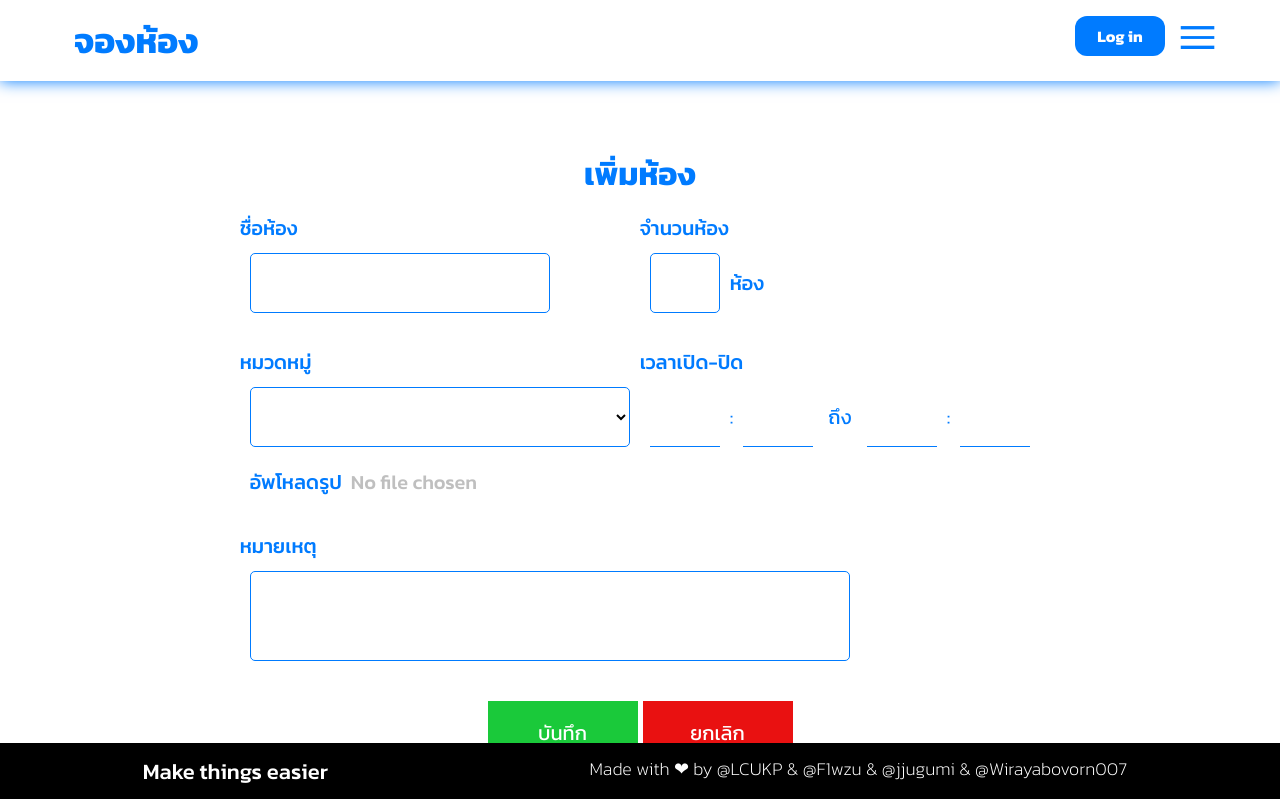
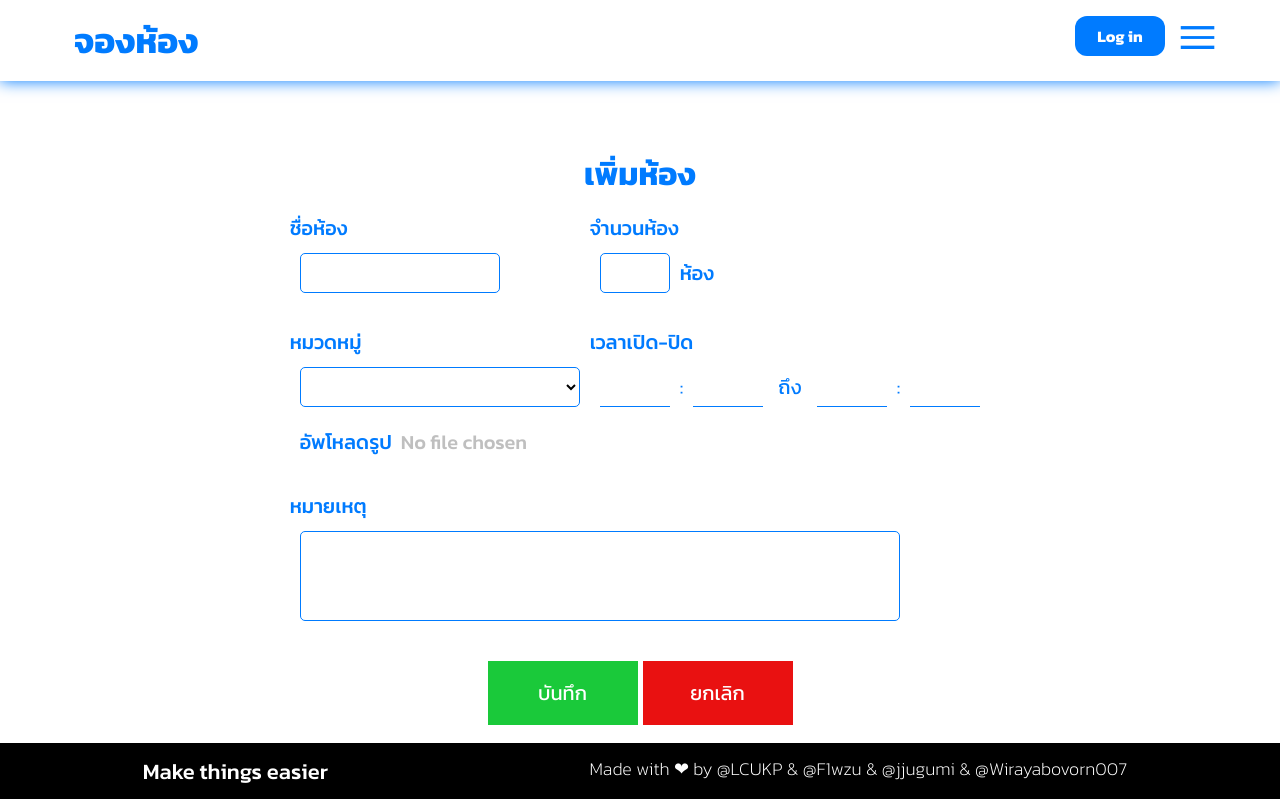
Before and after one commit to LCUKP/Project-PSCP-2024, a Django app: page /admin/add-room in a window 1280 px wide. Shown: the top 799 px of the page. Run offline with Django 5.2, Linux system fonts and the light colour scheme; lists and menus that the app fills with data are empty.

Commit message:
Update registor

```diff
--- a/oursite/app_admin/static/css/form.css
+++ b/oursite/app_admin/static/css/form.css
@@ -5,9 +5,9 @@
 }
 .input-value{
     transition: 0.3s;
-    width: 300px;
-    height: 60px;
-    font-size: 18px;
+    width: 200px;
+    height: 40px;
+    font-size: 15px;
     background-color: transparent;
     border: 0.5px solid #007bff;
     border-radius: 5px;
@@ -81,12 +81,13 @@
 }
 .input-box input[type="number"]{
     width: 70px;
+    height: 40px;
 }
 .catagory-select{
     cursor: pointer;
     transition: 0.3s;
-    width: 380px;
-    height: 60px;
+    width: 280px;
+    height: 40px;
     font-size: 18px;
     background-color: transparent;
     border: 0.5px solid #007bff;
@@ -138,7 +139,6 @@
         font-size: 9px;
     }
 }
-
 
 .upload-image {
     cursor: pointer;
```
Also changed, not shown: oursite/app_user/templates/forms/register.html (+21 -13 lines).
